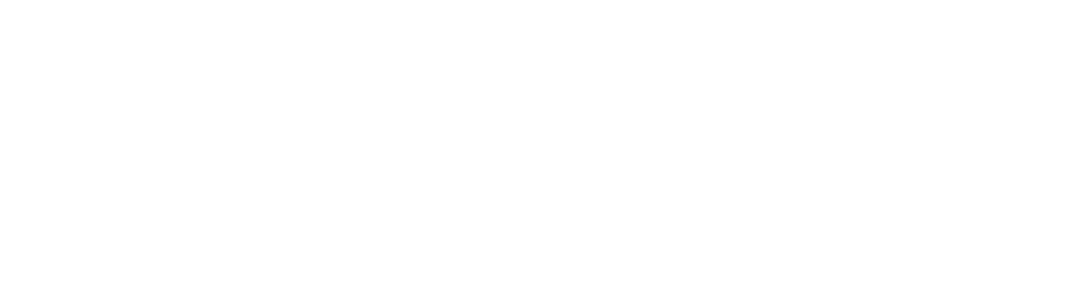
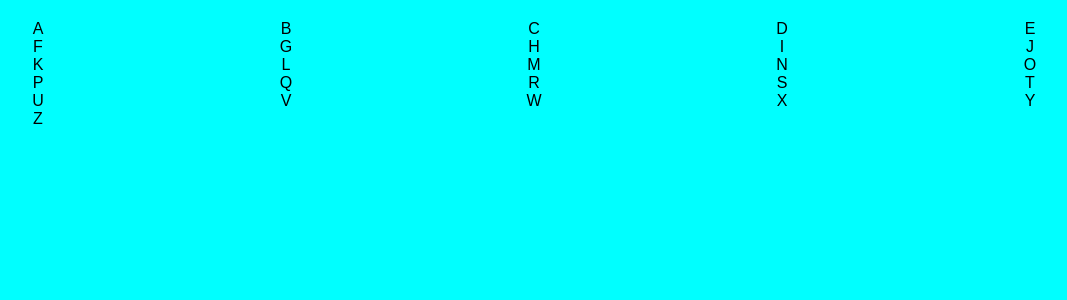
Before and after one commit to tapaskumar05/git_practice, a React app in the folder KidsPlay/kidsplay/: page /characters in a window 1280 px wide. Shown: the top 300 px of the page, without its empty margins (106-1173 px from the left). Built offline with nearby package versions, Linux system fonts and the light colour scheme; a web font is replaced by a local one.

Commit message:
a to z list

```diff
--- a/KidsPlay/kidsplay/package.json
+++ b/KidsPlay/kidsplay/package.json
@@ -5,6 +5,7 @@
   "dependencies": {
     "@babel/core": "7.2.2",
     "@emotion/core": "^10.0.10",
+    "@emotion/styled": "^10.0.10",
     "@svgr/webpack": "4.1.0",
     "babel-core": "7.0.0-bridge.0",
     "babel-eslint": "9.0.0",
--- a/KidsPlay/kidsplay/src/App.css
+++ b/KidsPlay/kidsplay/src/App.css
@@ -14,3 +14,15 @@
 .App {
   text-align: center;
 }
+
+.route-holder {
+  background: cyan;
+  display: flex;
+  position: fixed;
+  top: 0;
+  left: 0;
+  right: 0;
+  bottom: 0;
+  display: flex;
+  flex-direction: column;
+}
--- a/KidsPlay/kidsplay/src/App.js
+++ b/KidsPlay/kidsplay/src/App.js
@@ -2,7 +2,7 @@
 import './App.css';
 import { playBtnClickSound } from './helpers/playAudio';
 import { BrowserRouter as Router, Route, Link } from 'react-router-dom';
-import StartScreen from './views/startScreen/StartScreen';
+import routes from './routes';
 
 const User = ({match}) => {
   return (<h1>Kids Play User {match.params.username}</h1>)
@@ -16,9 +16,19 @@
     return (
       <Router>
         <div className="App">
+          {routes.map(route => {
+            return (
+                <Route
+                  path = {route.path}
+                  exact
+                  strict
+                  component = {route.component}
+                  key = {route.id}
+                />
+              )
+          })}
           {/* <Link to="/">Home</Link>
           <Link to="/about">About</Link> */}
-          <Route path="/" exact strict component={StartScreen} />
           {/* <Route path="/about" exact strict render = {
             () => {
               return (<h1> Kids Play About Us Page </h1>);
--- /dev/null
+++ b/KidsPlay/kidsplay/src/components/itemList/ItemList.js
@@ -0,0 +1,25 @@
+import React from 'react';
+import { ListContainer, ListItem } from './style';
+
+const ItemList = ({itemList, itemsInARow}) => {
+    return (
+        <ListContainer>
+            {itemList.map(item => {
+                return (
+                    <ListItem
+                        itemsInARow = {itemsInARow}
+                        key = {item}
+                    >
+                        {item}
+                    </ListItem>
+                );
+            })}
+        </ListContainer>
+    );
+}
+
+ItemList.defaultProps = {
+    itemsInARow: 5
+}
+
+export default ItemList;
--- /dev/null
+++ b/KidsPlay/kidsplay/src/components/itemList/style.js
@@ -0,0 +1,18 @@
+import styled from '@emotion/styled';
+
+const ListContainer = styled.div`
+    display: flex;
+    flex-wrap: wrap;
+    justify-content: space-between;
+`;
+
+const ListItem = styled.div`
+    width: ${prop => {
+        return `${100/prop.itemsInARow}%`;
+    }};
+`;
+
+export {
+    ListContainer,
+    ListItem
+};
--- /dev/null
+++ b/KidsPlay/kidsplay/src/routes.js
@@ -0,0 +1,21 @@
+import StartScreen from './views/startScreen/StartScreen';
+import Menu from './views/menu/Menu';
+import CharacterList from './views/characterList/CharacterList';
+
+export default [
+    {
+        path: '/',
+        component: StartScreen,
+        id: 'startScreen'
+    },
+    {
+        path: '/menu',
+        component: Menu,
+        id: 'menu'
+    },
+    {
+        path: '/characters',
+        component: CharacterList,
+        id: 'characters'
+    }
+]
--- /dev/null
+++ b/KidsPlay/kidsplay/src/views/characterList/CharacterList.js
@@ -0,0 +1,16 @@
+import React from 'react';
+import ItemList from '../../components/itemList/ItemList';
+import { alphabets } from "../../utils/utilsConstants";
+import {ListContainer} from './style';
+
+const CharacterList = () => {
+    return (
+        <ListContainer className="route-holder">
+            <ItemList
+                itemList={alphabets.split('')}
+            />
+        </ListContainer>
+    )
+}
+
+export default CharacterList;
--- /dev/null
+++ b/KidsPlay/kidsplay/src/views/characterList/style.js
@@ -0,0 +1,9 @@
+import styled from '@emotion/styled';
+
+const ListContainer = styled.div`
+    padding: 20px;
+`;
+
+export {
+    ListContainer
+}
--- /dev/null
+++ b/KidsPlay/kidsplay/src/views/menu/Menu.js
@@ -0,0 +1,34 @@
+import React from 'react';
+import { TabContainer, TabButton } from './style';
+
+const Menu = () => {
+
+    const tabs = [
+        {
+            key: 'characters',
+            text: 'A-Z',
+            route: '/characters'
+        },
+        {
+            key: 'numbers',
+            text: '1-9',
+            route: '/numbers'
+        }
+    ];
+
+    const tabsHtml = tabs.map(tab => {
+        return (
+            <TabButton key={tab.key}>
+                {tab.text}
+            </TabButton>
+        )
+    });
+
+    return (
+        <TabContainer className="route-holder">
+            {tabsHtml}
+        </TabContainer>
+    );
+}
+
+export default Menu;
--- /dev/null
+++ b/KidsPlay/kidsplay/src/views/menu/style.js
@@ -0,0 +1,43 @@
+import styled from '@emotion/styled';
+
+const TabContainer = styled.div`
+    justify-content: space-evenly;
+`;
+
+const TabButton = styled.div`
+    display: flex;
+    align-items: center;
+    justify-content: center;
+    text-decoration: none;
+    font: 24px/1em 'Droid Sans', sans-serif;
+    font-weight: bold;
+    text-shadow: rgba(255,255,255,.5) 0 1px 0;
+    -webkit-user-select: none;
+    -moz-user-select: none;
+    user-select: none;
+    padding: .5em .6em .4em .6em;
+    margin: .5em;
+    display: inline-block;
+    position: relative;
+    -webkit-border-radius: 8px;
+    -moz-border-radius: 8px;
+    border-radius: 8px;
+    border-top: 1px solid rgba(255,255,255,0.8);
+    border-bottom: 1px solid rgba(0,0,0,0.1);
+    background-image: -webkit-gradient(radial, 50% 0, 100, 50% 0, 0, from( rgba(255,255,255,0) ), to( rgba(255,255,255,0.7) )), url(noise.png);
+    background-image: -moz-radial-gradient(top, ellipse cover, rgba(255,255,255,0.7) 0%, rgba(255,255,255,0) 100%), url(noise.png);
+    background-image: gradient(radial, 50% 0, 100, 50% 0, 0, from( rgba(255,255,255,0) ), to( rgba(255,255,255,0.7) )), url(noise.png);
+    -webkit-transition: background .2s ease-in-out;
+    -moz-transition: background .2s ease-in-out;
+    transition: background .2s ease-in-out;
+    color: hsl(0, 0%, 40%) !important;
+    background-color: hsl(0, 0%, 75%);
+    -webkit-box-shadow: inset rgba(255,254,255,0.6) 0 0.3em .3em, inset rgba(0,0,0,0.15) 0 -0.1em .3em, /* inner shadow */ hsl(0, 0%, 60%) 0 .1em 3px, hsl(0, 0%, 45%) 0 .3em 1px, /* color border */ rgba(0,0,0,0.2) 0 .5em 5px;
+    -moz-box-shadow: inset rgba(255,254,255,0.6) 0 0.3em .3em, inset rgba(0,0,0,0.15) 0 -0.1em .3em, /* inner shadow */ hsl(0, 0%, 60%) 0 .1em 3px, hsl(0, 0%, 45%) 0 .3em 1px, /* color border */ rgba(0,0,0,0.2) 0 .5em 5px;
+    box-shadow: inset rgba(255,254,255,0.6) 0 0.3em .3em, inset rgba(0,0,0,0.15) 0 -0.1em .3em, /* inner shadow */ hsl(0, 0%, 60%) 0 .1em 3px, hsl(0, 0%, 45%) 0 .3em 1px, /* color border */ rgba(0,0,0,0.2) 0 .5em 5px;
+`;
+
+export {
+    TabContainer,
+    TabButton
+}
--- a/KidsPlay/kidsplay/src/views/startScreen/StartScreen.js
+++ b/KidsPlay/kidsplay/src/views/startScreen/StartScreen.js
@@ -1,4 +1,5 @@
 import React from 'react';
+
 import { StartScreenBody, StartButton, Icon } from './style';
 import Clouds from '../../components/clouds/Clouds';
 import RandomBalloons from '../../components/randomBalloons/RandomBalloons';
@@ -6,10 +7,10 @@
 export default class StartScreen extends React.Component {
     render () {
         return (
-            <StartScreenBody>
+            <StartScreenBody className="route-holder">
                 <Clouds />
                 <RandomBalloons />
-                <StartButton>
+                <StartButton to="/menu">
                     <Icon className="material-icons">play_arrow</Icon>
                     Learn
                 </StartButton>
--- a/KidsPlay/kidsplay/src/views/startScreen/style.js
+++ b/KidsPlay/kidsplay/src/views/startScreen/style.js
@@ -1,18 +1,11 @@
 import styled from '@emotion/styled';
+import {Link} from 'react-router-dom';
 
 const StartScreenBody = styled.div`
-    display: flex;
-    position: fixed;
-    top: 0;
-    left: 0;
-    right: 0;
-    bottom: 0;
-    background: cyan;
-    display: flex;
-    flex-direction: column;
+
 `;
 
-const StartButton = styled.button`
+const StartButton = styled(Link)`
     display: flex;
     justify-content: space-evenly;
     padding: 0 48px 0 40px;;
```
Also changed, not shown: 2 other files (tests, documents, lock files or other folders).
